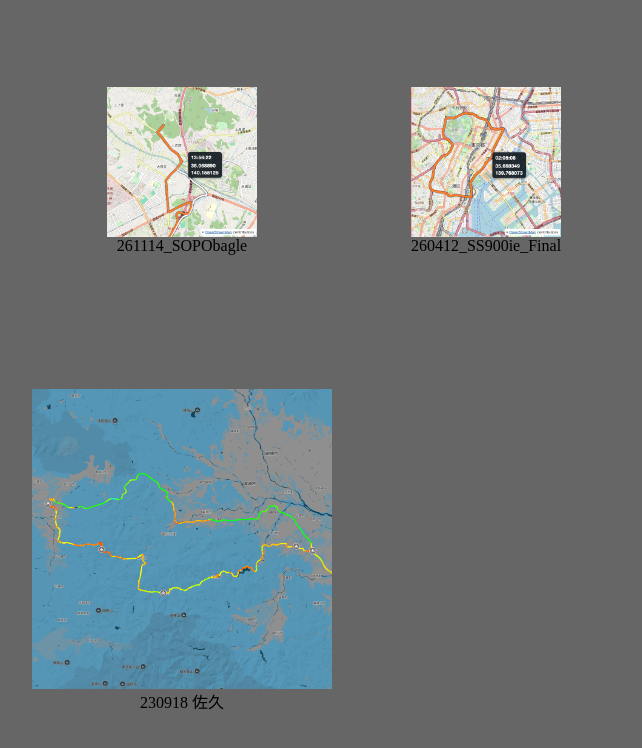
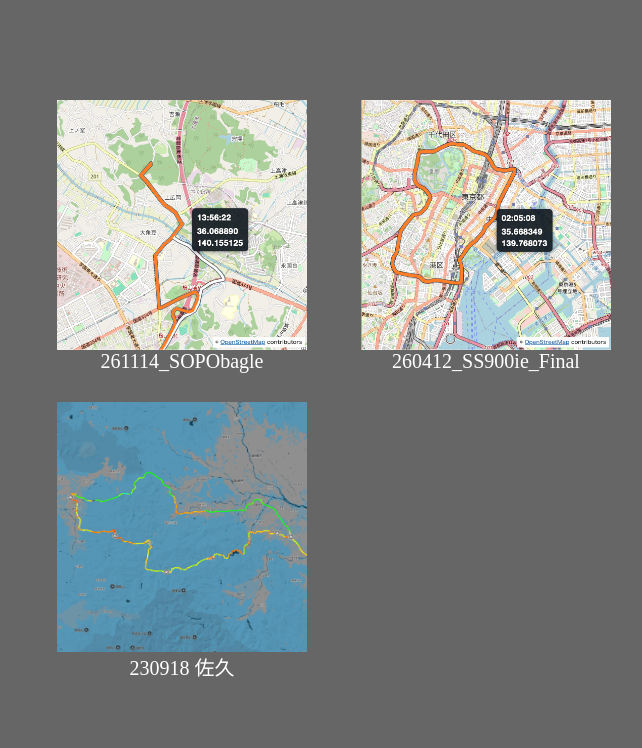
Before and after one commit to denugawa/gps-touring, a plain HTML site: page index.html in a window 1280 px wide. Shown: the whole page, without its empty margins (306-948 px from the left). Drawn offline with Linux system fonts and the light colour scheme.

Commit message:
Update index.html

```diff
--- a/index.html
+++ b/index.html
@@ -6,17 +6,20 @@
 <tr>
 <td width=300 height=300 valign=top align=center>
 <A target="_blank" rel="noopener noreferrer" href="261114_SOPObagle.html">
-<IMG border=0 width=50% height=50% src="261114.png"></A><br>261114_SOPObagle
+<IMG border=0 width=250 height=250 src="261114.png"></A><br>
+<span style="color: white; font-size: 20px;">261114_SOPObagle</span>
 </td>
 <td width=300 height=300 valign=top align=center>
 <A target="_blank" rel="noopener noreferrer" href="260412_SS900ie_Final.html">
-<IMG border=0 width=50% height=50% src="260412.png"></A><br>260412_SS900ie_Final
+<IMG border=0 width=250 height=250 src="260412.png"></A><br>
+<span style="color: white; font-size: 20px;">260412_SS900ie_Final</span>
 </td>
 </tr>
 <tr>
 <td width=300 height=300 valign=top align=center>
 <A target="_blank" rel="noopener noreferrer" href="230918.html">
-<IMG border=0 width=300 height=300 src="230918.png"></A><br>230918 佐久
+<IMG border=0 width=250 height=250 src="230918.png"></A><br>
+<span style="color: white; font-size: 20px;">230918 佐久</span>
 </td>
 <td width=300 height=300 valign=top align=center>
 </td>
```
